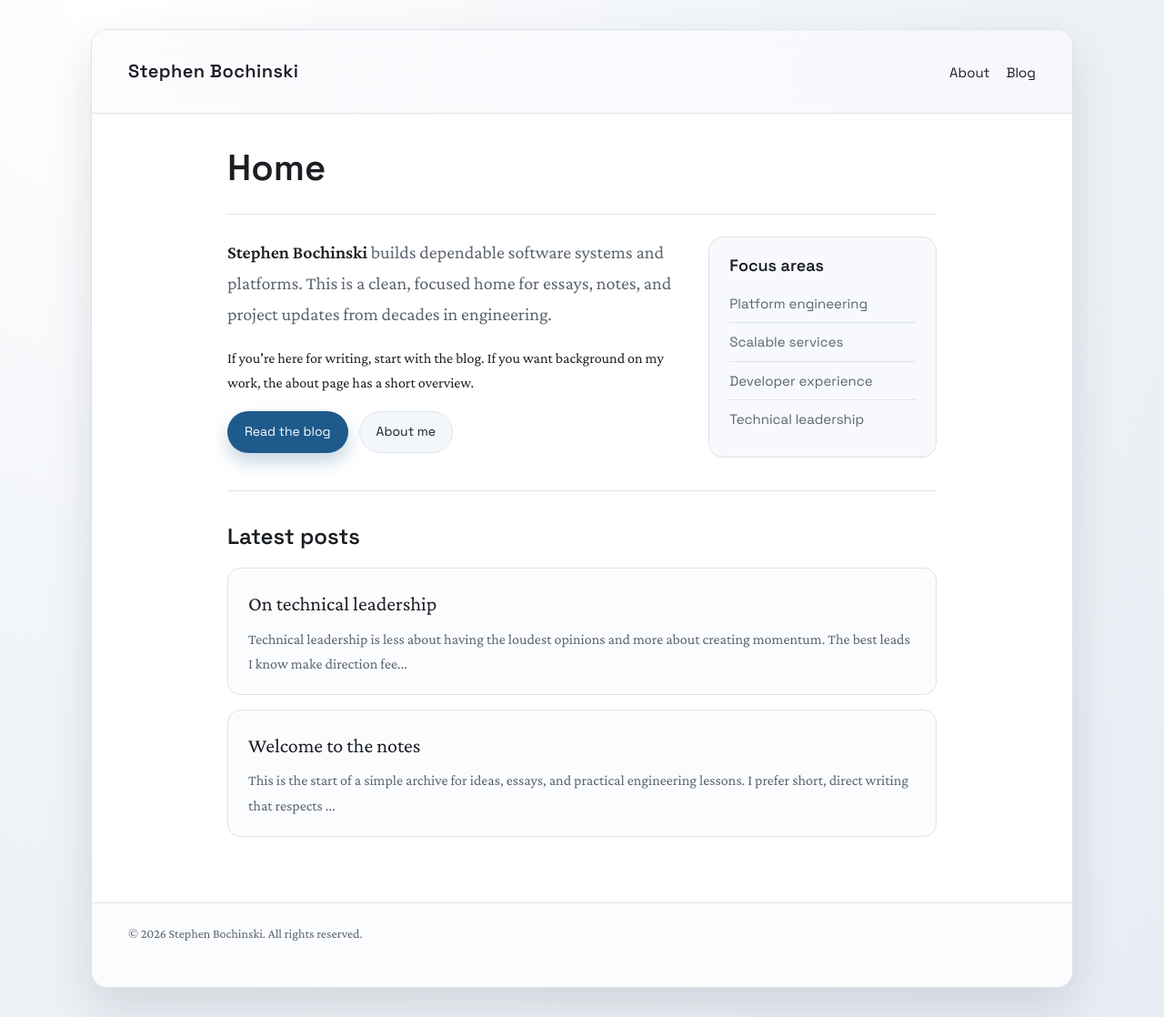
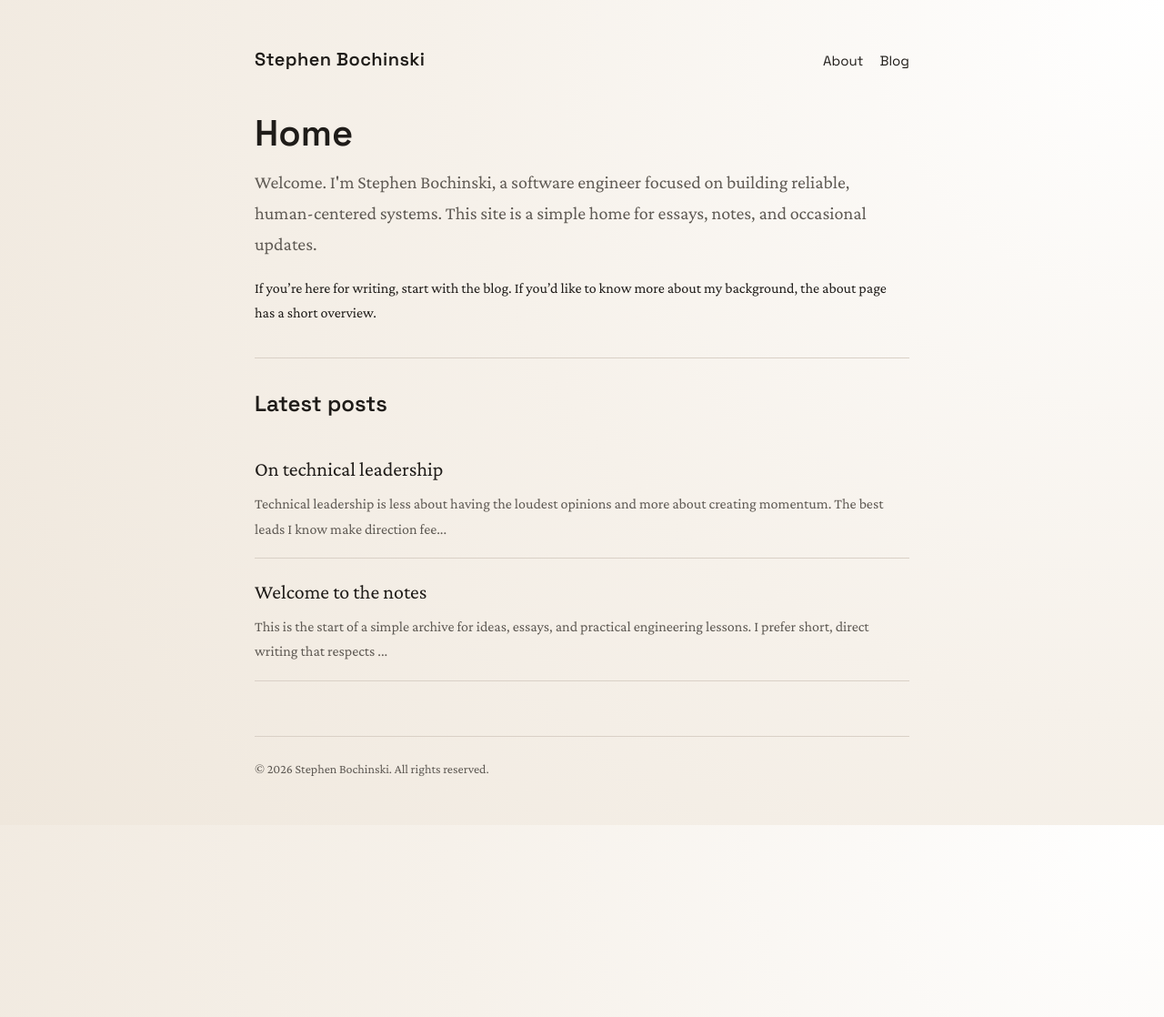
Before and after one commit to sbochins/personal-website, a Jekyll site: the page built from index.md, in a window 1280 px wide. Shown: the whole page at 91% size. Built offline with Jekyll 4.4.1, drawn with Linux system fonts in a browser that asks for light colours.

Commit message:
Revert "Refresh home layout and theme styling"
This reverts commit 86f114144fe314892cd9b865f02930331ec4e9a3.

```diff
--- a/assets/main.css
+++ b/assets/main.css
@@ -1,13 +1,11 @@
 :root {
-  --ink: #1b1f23;
-  --muted: #5b6470;
-  --paper: #f1f4f8;
-  --accent: #1f5a8c;
-  --accent-soft: #c9d8e8;
-  --rule: #dde3ea;
-  --card: #ffffff;
-  --shadow: 0 22px 50px rgba(15, 23, 42, 0.12);
-  --content-width: 860px;
+  --ink: #1f1c19;
+  --muted: #5f5a54;
+  --paper: #f6f1ea;
+  --accent: #1e4f7c;
+  --accent-soft: #c7d4e4;
+  --rule: #d9d0c6;
+  --content-width: 720px;
 }
 
 * {
@@ -18,7 +16,7 @@ body {
   margin: 0;
   font-family: "Crimson Pro", "Times New Roman", serif;
   color: var(--ink);
-  background: radial-gradient(circle at 10% 0%, #ffffff 0%, var(--paper) 45%, #e7edf4 100%);
+  background: radial-gradient(circle at top right, #ffffff 0%, var(--paper) 50%, #efe7dc 100%);
   line-height: 1.7;
 }
 
@@ -31,20 +29,13 @@ body {
   min-height: 100vh;
   display: flex;
   flex-direction: column;
-  margin: 32px auto;
-  max-width: 1080px;
-  background: var(--card);
-  border-radius: 18px;
-  border: 1px solid var(--rule);
-  box-shadow: var(--shadow);
-  overflow: hidden;
+  padding: 48px 24px 32px;
 }
 
 .content {
   width: 100%;
   max-width: var(--content-width);
-  margin: 0 auto;
-  padding: 36px 40px 56px;
+  margin: 40px auto 60px;
 }
 
 .skip-link {
@@ -68,14 +59,13 @@ body {
 
 .site-nav {
   width: 100%;
+  max-width: var(--content-width);
+  margin: 0 auto;
   display: flex;
   align-items: baseline;
   justify-content: space-between;
   gap: 16px;
   font-family: "Space Grotesk", "Helvetica Neue", sans-serif;
-  padding: 28px 40px;
-  border-bottom: 1px solid var(--rule);
-  background: linear-gradient(90deg, #fbfcfe 0%, #f6f8fb 100%);
 }
 
 .site-title {
@@ -115,13 +105,6 @@ h3 {
   margin-bottom: 12px;
 }
 
-.page-header,
-.post-header {
-  padding-bottom: 14px;
-  border-bottom: 1px solid var(--rule);
-  margin-bottom: 24px;
-}
-
 p {
   margin: 0 0 18px;
 }
@@ -129,10 +112,6 @@ p {
 .lede {
   font-size: 20px;
   color: var(--muted);
-}
-
-.lede strong {
-  color: var(--ink);
 }
 
 a {
@@ -179,7 +158,7 @@ hr {
 }
 
 .post-body pre {
-  background: #eef2f6;
+  background: #efe7dc;
   padding: 16px;
   border-radius: 10px;
   overflow-x: auto;
@@ -211,23 +190,13 @@ hr {
 }
 
 .post-list li {
-  padding: 20px 22px;
-  border: 1px solid var(--rule);
-  border-radius: 14px;
-  background: #fbfcfe;
-  margin-bottom: 16px;
-  transition: border-color 160ms ease, box-shadow 160ms ease;
+  padding: 18px 0;
+  border-bottom: 1px solid var(--rule);
 }
 
 .post-list a {
   text-decoration: none;
   color: var(--ink);
-  display: block;
-}
-
-.post-list li:hover {
-  border-color: #c6d5e5;
-  box-shadow: 0 14px 26px rgba(15, 23, 42, 0.08);
 }
 
 .post-list .post-title {
@@ -243,85 +212,13 @@ hr {
 .site-footer {
   margin-top: auto;
   width: 100%;
+  max-width: var(--content-width);
+  margin-left: auto;
+  margin-right: auto;
   border-top: 1px solid var(--rule);
-  padding: 22px 40px 28px;
+  padding-top: 24px;
   font-size: 14px;
   color: var(--muted);
-  background: #fbfcfe;
-}
-
-.home-hero {
-  display: grid;
-  grid-template-columns: minmax(0, 2fr) minmax(0, 1fr);
-  gap: 28px;
-  align-items: start;
-  margin-bottom: 32px;
-}
-
-.hero-actions {
-  display: flex;
-  flex-wrap: wrap;
-  gap: 12px;
-  margin-top: 18px;
-}
-
-.button {
-  display: inline-flex;
-  align-items: center;
-  justify-content: center;
-  padding: 10px 18px;
-  border-radius: 999px;
-  font-size: 14px;
-  font-family: "Space Grotesk", "Helvetica Neue", sans-serif;
-  text-decoration: none;
-  background: var(--accent);
-  color: #ffffff;
-  border: 1px solid transparent;
-  transition: transform 160ms ease, box-shadow 160ms ease;
-  box-shadow: 0 10px 18px rgba(31, 90, 140, 0.25);
-}
-
-.button:hover {
-  transform: translateY(-1px);
-  box-shadow: 0 12px 22px rgba(31, 90, 140, 0.3);
-  color: #ffffff;
-}
-
-.button.secondary {
-  background: #f3f6fa;
-  color: var(--ink);
-  border-color: var(--rule);
-  box-shadow: none;
-}
-
-.hero-card {
-  background: #f7f9fc;
-  border: 1px solid var(--rule);
-  border-radius: 16px;
-  padding: 20px 22px;
-}
-
-.hero-card h3 {
-  margin: 0 0 10px;
-  font-size: 18px;
-}
-
-.hero-list {
-  list-style: none;
-  padding: 0;
-  margin: 0;
-  font-size: 15px;
-  color: var(--muted);
-  font-family: "Space Grotesk", "Helvetica Neue", sans-serif;
-}
-
-.hero-list li {
-  padding: 8px 0;
-  border-bottom: 1px solid var(--rule);
-}
-
-.hero-list li:last-child {
-  border-bottom: none;
 }
 
 @keyframes fade-up {
@@ -344,19 +241,16 @@ hr {
 
 @media (max-width: 720px) {
   .page {
-    margin: 0;
-    border-radius: 0;
-    border: none;
+    padding: 32px 18px 24px;
   }
 
   .content {
-    padding: 28px 20px 40px;
+    margin: 28px auto 48px;
   }
 
   .site-nav {
     flex-direction: column;
     align-items: flex-start;
-    padding: 22px 20px;
   }
 
   .page-header h1,
@@ -367,8 +261,4 @@ hr {
   .post-body {
     font-size: 18px;
   }
-
-  .home-hero {
-    grid-template-columns: 1fr;
-  }
 }
--- a/index.md
+++ b/index.md
@@ -2,25 +2,9 @@
 title: Home
 ---
 
-<section class="home-hero">
-  <div>
-    <p class="lede"><strong>Stephen Bochinski</strong> builds dependable software systems and platforms. This is a clean, focused home for essays, notes, and project updates from decades in engineering.</p>
-    <p>If you're here for writing, start with the blog. If you want background on my work, the about page has a short overview.</p>
-    <div class="hero-actions">
-      <a class="button" href="{{ "/blog/" | relative_url }}">Read the blog</a>
-      <a class="button secondary" href="{{ "/about/" | relative_url }}">About me</a>
-    </div>
-  </div>
-  <aside class="hero-card">
-    <h3>Focus areas</h3>
-    <ul class="hero-list">
-      <li>Platform engineering</li>
-      <li>Scalable services</li>
-      <li>Developer experience</li>
-      <li>Technical leadership</li>
-    </ul>
-  </aside>
-</section>
+<p class="lede">Welcome. I'm Stephen Bochinski, a software engineer focused on building reliable, human-centered systems. This site is a simple home for essays, notes, and occasional updates.</p>
+
+If you're here for writing, start with the blog. If you'd like to know more about my background, the about page has a short overview.
 
 <hr>
 
```
